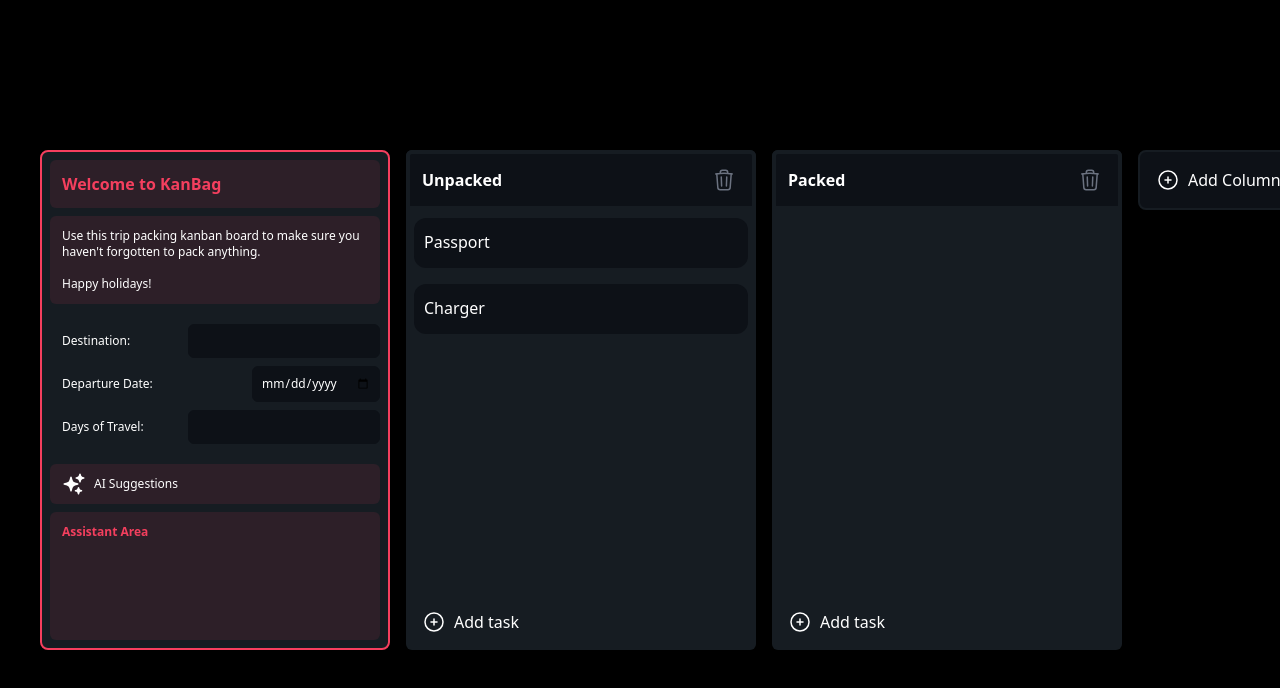
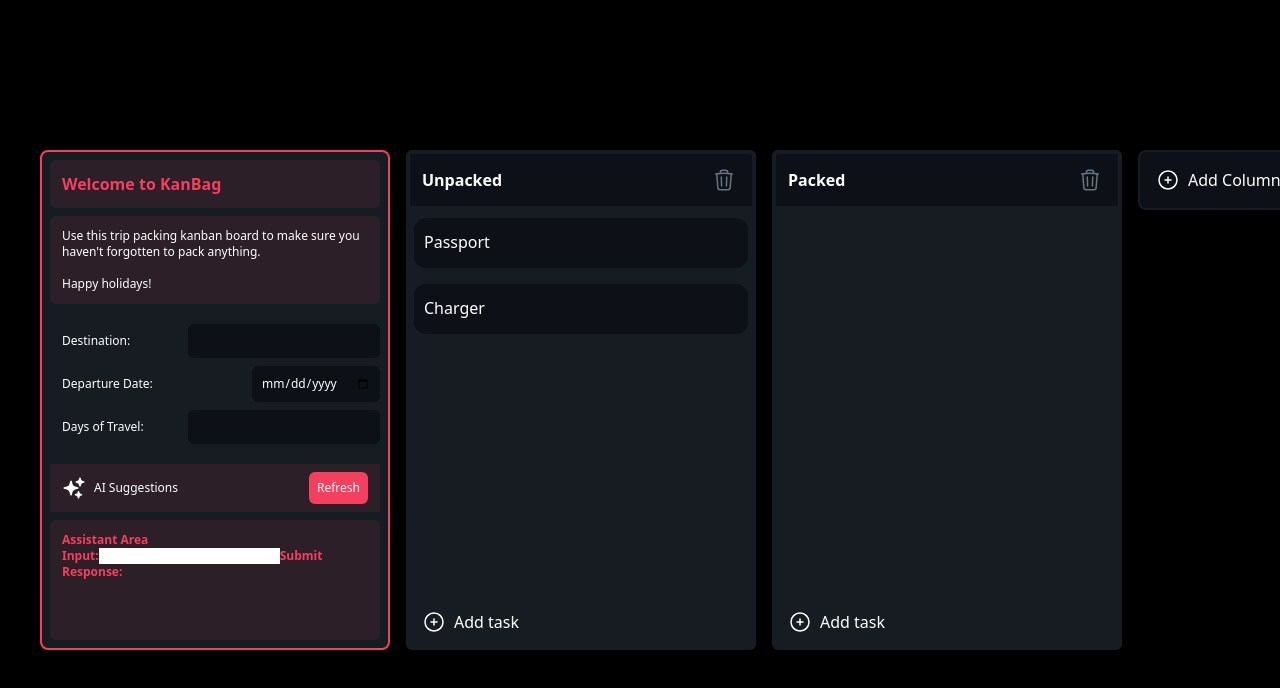
Before and after one commit to CodeBear117/Kanbag, a React (Vite) app: page / in a window 1280 px wide. Shown: the top 688 px of the page. Built offline with nearby package versions, Linux system fonts and the light colour scheme.

Commit message:
add GPT functionality

```diff
--- a/package.json
+++ b/package.json
@@ -12,6 +12,11 @@
   "dependencies": {
     "@dnd-kit/core": "^6.1.0",
     "@dnd-kit/sortable": "^8.0.0",
+    "axios": "^1.6.7",
+    "cors": "^2.8.5",
+    "dotenv": "^16.4.5",
+    "express": "^4.18.3",
+    "openai": "^4.28.4",
     "react": "^18.2.0",
     "react-dom": "^18.2.0",
     "tailwind-merge": "^2.2.1"
--- a/src/components/AssistantArea.tsx
+++ b/src/components/AssistantArea.tsx
@@ -7,6 +7,7 @@
 // The data is aggregated into a JSON file with a general prompt and concatenated, named arrays of list items for each column defined by the user.
 // The model would use this as a prompt and return suggested packing items (2-3 at any one time, continuously updating) based on the the JSON
 // The output will be used to automatically generate task cards in the Asistant Area which the user can drag and drop in the column of their choice
+import ChatGPT from "./ChatGPT";
 
 interface Props {
   destination: string;
@@ -22,6 +23,7 @@ const AssistantArea: React.FC<Props> = ({
   return (
     <div>
       Assistant Area {destination} {departureDate} {daysOfTravel}
+      <ChatGPT />
     </div>
   );
 };
--- /dev/null
+++ b/src/components/ChatGPT.tsx
@@ -0,0 +1,44 @@
+import React, { useState } from "react";
+import axios from "axios";
+
+const ChatGPT = () => {
+  const [input, setInput] = useState("");
+  const [response, setResponse] = useState("");
+
+  const handleSubmit = async (e: React.FormEvent<HTMLFormElement>) => {
+    e.preventDefault();
+
+    try {
+      const result = await axios.post("http://localhost:3001/", {
+        prompt: input,
+      });
+      setResponse(result.data);
+    } catch (error) {
+      console.error(error);
+      setResponse(
+        "From GPT component - An error occurred while processing your request."
+      );
+    }
+  };
+
+  return (
+    <div>
+      <form onSubmit={handleSubmit}>
+        <label htmlFor="input">Input:</label>
+        <input
+          type="text"
+          id="input"
+          value={input}
+          onChange={(e) => setInput(e.target.value)}
+        />
+        <button type="submit">Submit</button>
+      </form>
+      <div>
+        <h3>Response:</h3>
+        <p>{response}</p>
+      </div>
+    </div>
+  );
+};
+
+export default ChatGPT;
--- a/src/components/WelcomeContainer.tsx
+++ b/src/components/WelcomeContainer.tsx
@@ -136,20 +136,41 @@ const WelcomeContainer = () => {
 
       <div
         className="
+        flex
+        justify-between
+        items-center
+        bg-opacity-10
+      bg-rose-500
+        px-3
+        py-2
+        mt-3
+      "
+      >
+        <div
+          className="
       text-xs
       rounded-md
-      px-3
-      py-2
-      bg-opacity-10
-      bg-rose-500
       flex
-      mt-3
       gap-2
       items-center
       "
-      >
-        <AssistantIcon />
-        AI Suggestions
+        >
+          <AssistantIcon />
+          AI Suggestions
+        </div>
+        <button
+          type="submit"
+          className="
+        text-xs
+        bg-rose-500
+        hover:bg-rose-700
+        hover:bg-opacity-90
+        p-2
+        rounded-md
+        "
+        >
+          Refresh
+        </button>
       </div>
 
       <div
```
Also changed, not shown: server.js (added, +52 -0 lines), 2 other files (tests, documents, lock files or other folders).
